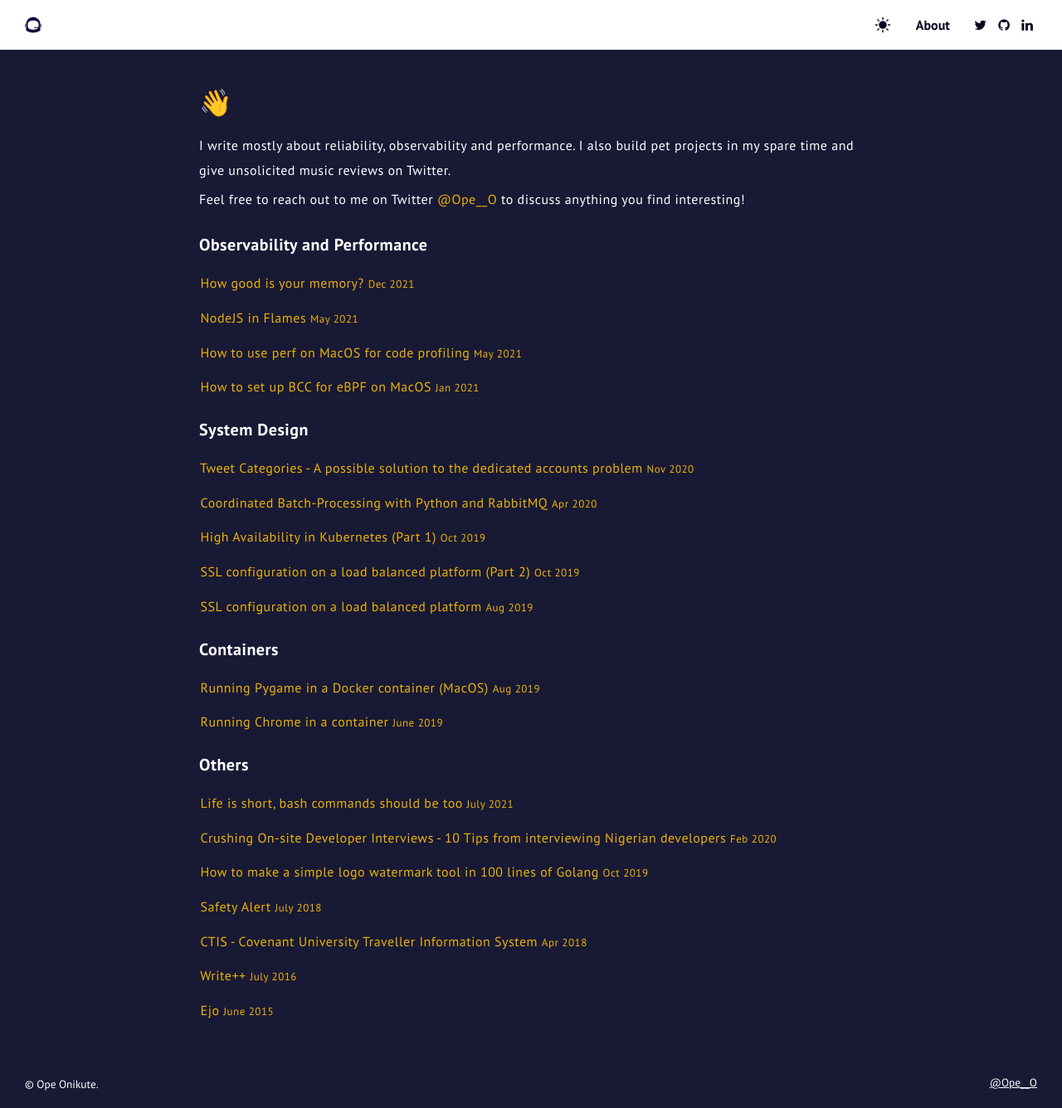
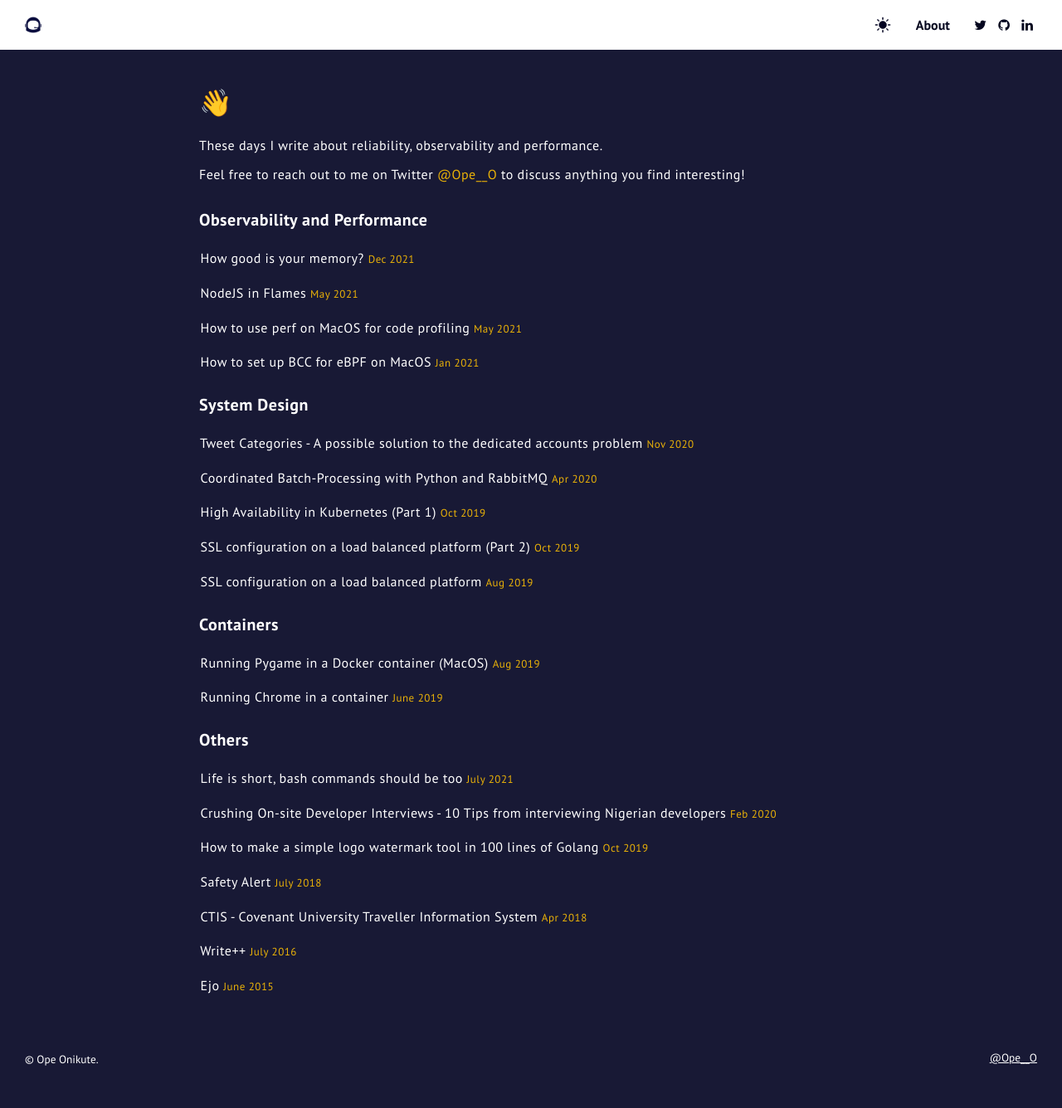
Before and after one commit to OpeOnikute/opeonikute.github.io, a Jekyll site: the page built from index.html, in a window 1280 px wide. Shown: the whole page at 83% size. Built offline with Jekyll 4.4.1, drawn with Linux system fonts in a browser that asks for light colours; after the commit the page ends 1306 px from its top, so only the background shows below that.

Commit message:
minor fix

```diff
--- a/_layouts/posts.html
+++ b/_layouts/posts.html
@@ -89,8 +89,8 @@
     <main class="blog-list">
       <div>
         <h1>👋</h1>
-        <p>I write mostly about reliability, observability and performance. I also build pet projects in my spare time and give unsolicited music reviews on Twitter.</p>
-        <p>Feel free to reach out to me on Twitter <a href="https://twitter.com/Ope__O" target="_blank">@Ope__O</a> to discuss anything you find interesting!</p>
+        <p>These days I write about reliability, observability and performance.</p>
+        <p>Feel free to reach out to me on Twitter <a class="external" href="https://twitter.com/Ope__O" target="_blank">@Ope__O</a> to discuss anything you find interesting!</p>
       </div>
       <div>
         <h2>Observability and Performance</h2>
--- a/css/style.css
+++ b/css/style.css
@@ -110,7 +110,7 @@
   margin: 1em 0 0;
 }
 
-main.blog-list a {
+main.blog-list a.external {
   color: #eab208;
 }
 
```
